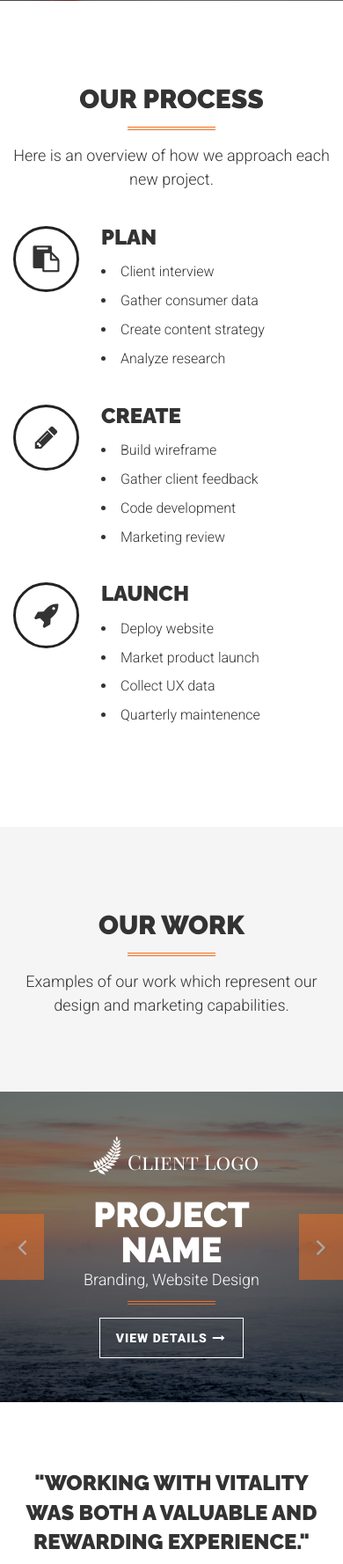
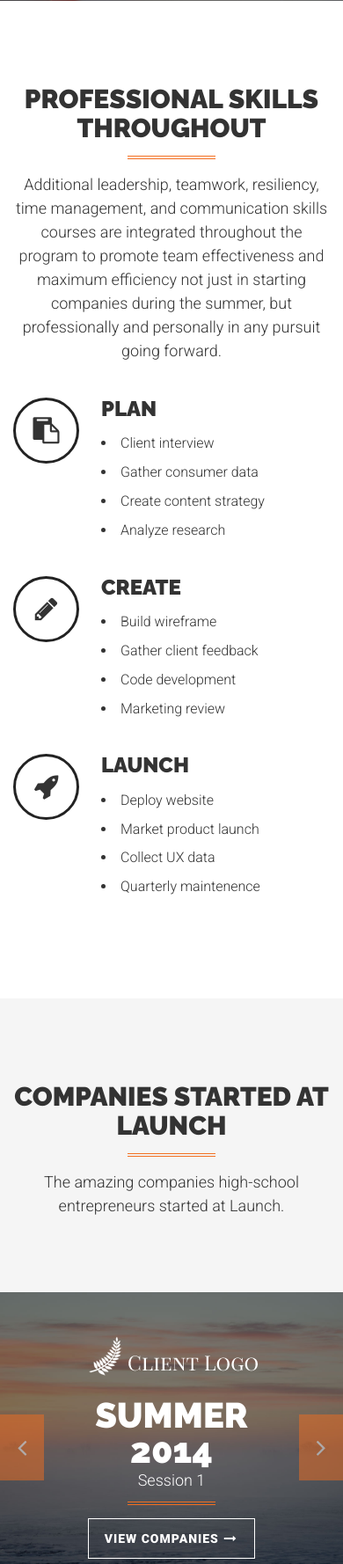
Before and after one commit to valentin7/MITLaunchWebsite, a plain HTML site: page index.html in a window 390 px wide. Shown: the part 4231-6009 px from the top of the page at 88% size. Drawn offline with Linux system fonts and the light colour scheme.

Commit message:
Added professional skills part

```diff
--- a/index.html
+++ b/index.html
@@ -93,19 +93,19 @@
                         <a href="#page-top"></a>
                     </li>
                     <li>
-                        <a href="#about">About</a>
+                        <a href="#about">Program</a>
                     </li>
                     <li>
-                        <a href="#process">Process</a>
+                        <a href="#process">About Us</a>
                     </li>
                     <li>
-                        <a href="#work">Work</a>
+                        <a href="#work">Companies</a>
                     </li>
                     <li>
-                        <a href="#pricing">Pricing</a>
+                        <a href="#pricing">FAQ</a>
                     </li>
                     <li>
-                        <a href="#contact">Contact</a>
+                        <a href="#contact">Apply</a>
                     </li>
                 </ul>
             </div>
@@ -273,9 +273,10 @@
         <div class="container">
             <div class="row text-center">
                 <div class="col-lg-12">
-                    <h2>Our Process</h2>
+                    <h2>Professional Skills Throughout</h2>
                     <hr class="colored">
-                    <p>Here is an overview of how we approach each new project.</p>
+                    <p>Additional leadership, teamwork, resiliency, time management, and communication skills courses are integrated throughout the program to promote team effectiveness and maximum efficiency not just in starting companies during the summer, but professionally and
+personally in any pursuit going forward.</p>
                 </div>
             </div>
             <div class="row content-row">
@@ -333,9 +334,9 @@
 
     <section id="work" class="bg-gray">
         <div class="container text-center">
-            <h2>Our Work</h2>
+            <h2>Companies started at Launch</h2>
             <hr class="colored">
-            <p>Examples of our work which represent our design and marketing capabilities.</p>
+            <p>The amazing companies high-school entrepreneurs started at Launch.</p>
         </div>
     </section>
 
@@ -346,10 +347,10 @@
                     <div class="col-md-4 col-md-push-8">
                         <div class="project-details">
                             <img src="assets/img/client-logos/logo-1.png" class="img-responsive client-logo" alt="">
-                            <span class="project-name">Project Name</span>
-                            <span class="project-description">Branding, Website Design</span>
+                            <span class="project-name">Summer 2014</span>
+                            <span class="project-description">Session 1</span>
                             <hr class="colored">
-                            <a href="#portfolioModal1" data-toggle="modal" class="btn btn-outline-light">View Details <i class="fa fa-long-arrow-right fa-fw"></i></a>
+                            <a href="#portfolioModal1" data-toggle="modal" class="btn btn-outline-light">View Companies <i class="fa fa-long-arrow-right fa-fw"></i></a>
                         </div>
                     </div>
                     <div class="col-md-8 col-md-pull-4 hidden-xs">
@@ -364,10 +365,10 @@
                     <div class="col-md-4 col-md-push-8">
                         <div class="project-details">
                             <img src="assets/img/client-logos/logo-2.png" class="img-responsive client-logo" alt="">
-                            <span class="project-name">Project Name</span>
-                            <span class="project-description">Branding, Website Design</span>
+                            <span class="project-name">Summer 2014</span>
+                            <span class="project-description">Session 2</span>
                             <hr class="colored">
-                            <a href="#portfolioModal2" data-toggle="modal" class="btn btn-outline-light">View Details <i class="fa fa-long-arrow-right fa-fw"></i></a>
+                            <a href="#portfolioModal2" data-toggle="modal" class="btn btn-outline-light">View Companies <i class="fa fa-long-arrow-right fa-fw"></i></a>
                         </div>
                     </div>
                     <div class="col-md-8 col-md-pull-4 hidden-xs">
@@ -623,7 +624,7 @@
             </div>
             <div class="row copyright">
                 <div class="col-lg-12">
-                    <p class="small">&copy; 2014 Start Bootstrap Themes</p>
+                    <p class="small">&copy; 2014 MIT Launch Summer</p>
                 </div>
             </div>
         </div>
```
